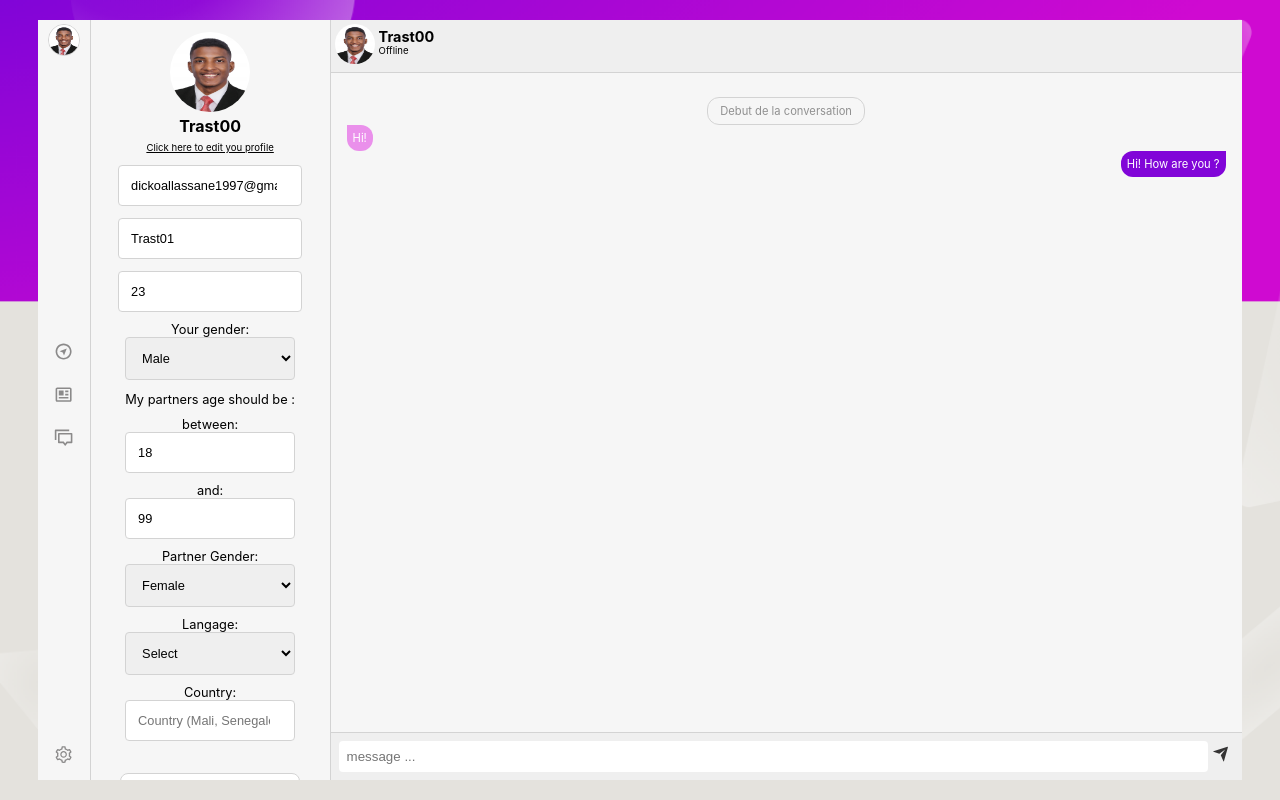
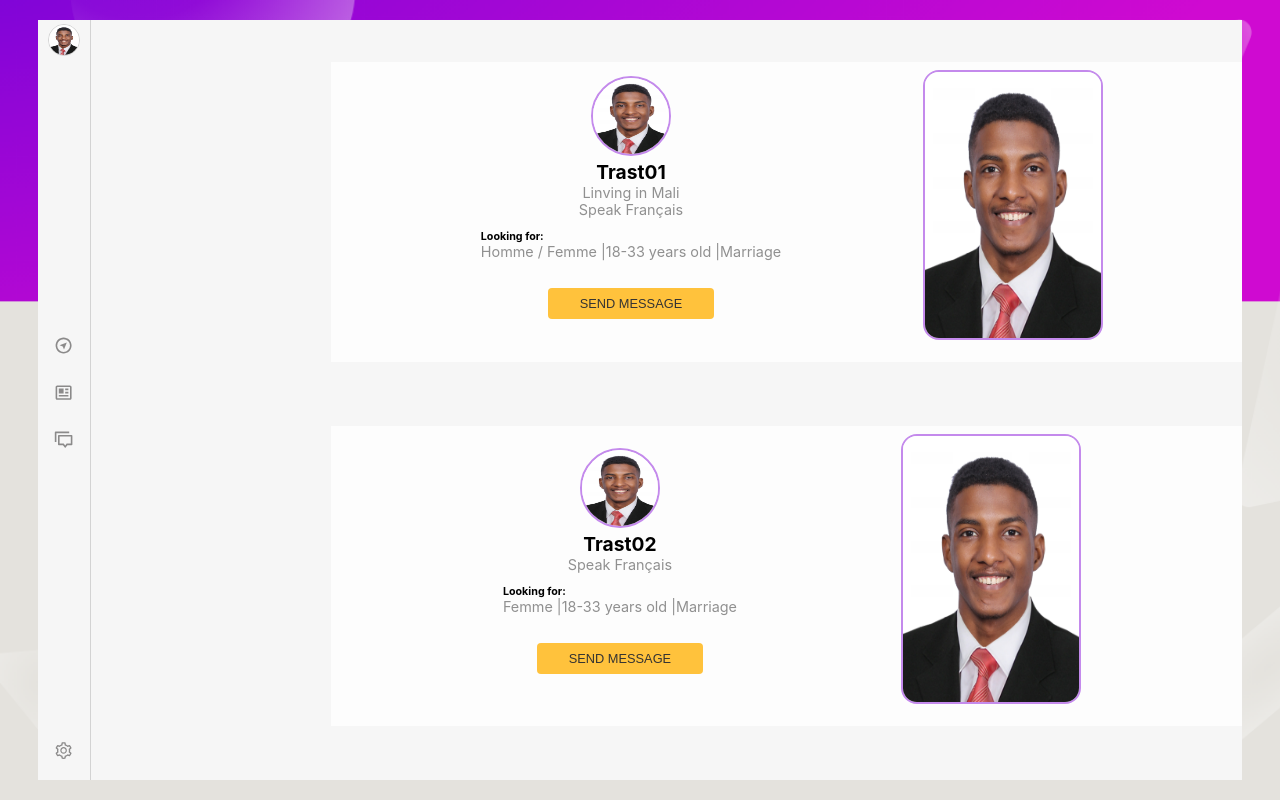
Before and after one commit to Trast00/Meet-Africans, a React (Create React App) app: page /dashboard in a window 1280 px wide. Built offline with nearby package versions, Linux system fonts and the light colour scheme.

Commit message:
Add navMain navigation feature

```diff
--- a/src/App.css
+++ b/src/App.css
@@ -77,6 +77,11 @@ a {
   color: var(--color-error);
 }
 
+.max-content {
+  width: 100%;
+  height: 100%;
+}
+
 .desktop-only {
   display: none;
 }
@@ -85,9 +90,16 @@ a {
   display: none;
 }
 
+.mobile-only {
+  display: block;
+}
+
 @media screen and (min-width:480px) {
   .desktop-only {
     display: block;
+  }
+  .mobile-only {
+    display: none;
   }
 }
 
--- a/src/App.js
+++ b/src/App.js
@@ -10,7 +10,7 @@ function App() {
       <Routes>
         <Route path='/' element={<Home />} />
         <Route path='/auth' element={<Auth />} />
-        <Route path='/dashboard' element={<Dashboard />} />
+        <Route path='/dashboard/*' element={<Dashboard />} />
       </Routes>
     </div>
   );
--- a/src/components/main/ListUsers/ListUsers.jsx
+++ b/src/components/main/ListUsers/ListUsers.jsx
@@ -6,9 +6,9 @@ import UserOverview from '../UserOverview/UserOverview'
 const ListUsers = () => {
 
   return (
-    <ul className='row no-styling list-users'>
+    <ul className='row no-styling flex-center list-users'>
       {listUsersTest.map(user => {
-        return <li key={user.idChat}>
+        return <li key={user.data.id}>
           <UserOverview user={user}/>
         </li>
       })}
--- a/src/components/main/NavMain/NavMain.jsx
+++ b/src/components/main/NavMain/NavMain.jsx
@@ -4,18 +4,29 @@ import { RiCompassDiscoverLine } from "react-icons/ri";
 import { RiDiscussLine } from "react-icons/ri";
 import { BiNews } from "react-icons/bi";
 import { AiOutlineSetting } from "react-icons/ai";
+import { NavLink } from 'react-router-dom';
 import './navMain.css'
 
 const NavMain = () => {
   return (
     <div className='flex-center row navMain'>
-      <img src={myProfile} alt="Your Profile" />
+      <NavLink to="/dashboard/profile">
+        <img src={myProfile} alt="Your Profile" />
+      </NavLink>
       <div className='flex-center row list-icons'>
-        <RiCompassDiscoverLine className='icons' />
-        <BiNews className='icons' />
-        <RiDiscussLine className='icons' />
+        <NavLink to="discover">
+          <RiCompassDiscoverLine className='icons' />
+        </NavLink>
+        <NavLink to="events">
+          <BiNews className='icons' />
+        </NavLink>
+        <NavLink to="chats">
+          <RiDiscussLine className='icons' />
+        </NavLink>
       </div>
-      <AiOutlineSetting className='icons' />
+      <NavLink to="setting">
+        <AiOutlineSetting className='icons' />
+      </NavLink>
     </div>
   )
 }
--- a/src/components/main/NavMain/navMain.css
+++ b/src/components/main/NavMain/navMain.css
@@ -23,6 +23,15 @@
   margin-right: 12px;
 }
 
+.navMain [aria-current="page"] .icons {
+  color: var(--color-pink);
+  transform: scale(1.2);
+}
+
+.navMain [aria-current="page"] img {
+  border: 2px solid var(--color-pink);
+}
+
 @media screen and (min-width:480px) {
   .navMain {
     flex-direction: column;
--- a/src/index.js
+++ b/src/index.js
@@ -3,12 +3,16 @@ import ReactDOM from 'react-dom/client';
 import './index.css';
 import App from './App';
 import { BrowserRouter } from 'react-router-dom';
+import { Provider } from 'react-redux';
+
 
 const root = ReactDOM.createRoot(document.getElementById('root'));
 root.render(
   <React.StrictMode>
+    {/*<Provider store={store}>*/}
       <BrowserRouter>
         <App />
       </BrowserRouter>
+    {/*</Provider>*/}
   </React.StrictMode>
 );
--- a/src/pages/Dashboard/Dashboard.jsx
+++ b/src/pages/Dashboard/Dashboard.jsx
@@ -1,4 +1,5 @@
 import React from 'react'
+import { useLocation } from 'react-router-dom'
 import ListChats from '../../components/main/ListChats/ListChats'
 import ListFriends from '../../components/main/ListFriends/ListFriends'
 import ListUsers from '../../components/main/ListUsers/ListUsers'
@@ -6,18 +7,40 @@ import NavMain from '../../components/main/NavMain/NavMain'
 import Profile from '../../components/main/Profile/Profile'
 import './dashboard.css'
 
+let defaultMidContent = (<ListUsers />)
 const Dashboard = () => {
+  const currentLocation = useLocation().pathname
+  if (currentLocation.includes("/dashboard/chats")) {
+    defaultMidContent = (<ListChats />)
+  }
+  if (currentLocation.includes("/dashboard/discover")){
+    defaultMidContent = (<ListUsers />)
+  }
+
   return (
     <div className='flex-center main'>
       <main className="column wrapper">
         <NavMain />
-        <div className='main-side'>
-          <Profile />
-          {/*<ListFriends />*/}
+        <div className='column main-side'>
+          {(currentLocation==="/dashboard/profile") && <Profile />}
+
+          {(currentLocation==="/dashboard/discover"
+            || currentLocation==="/dashboard/events"
+            || currentLocation==="/dashboard/chats")
+          && <ListFriends />}
+
+          {/* For mobile version there is no main-mid */}
+          {(currentLocation==="/dashboard/discover") && (
+            <div className='mobile-only'>
+              <ListUsers />
+            </div>
+          )}
         </div>
         <div className='desktop-only main-mid'>
-          {/* <ListUsers /> */}
-          <ListChats />
+          {(currentLocation==="/dashboard/discover")?  <ListUsers />
+          : (currentLocation==="/dashboard/chats")? <ListChats />
+          : defaultMidContent}
+
         </div>
       </main>
     </div>
--- a/src/pages/Dashboard/dashboard.css
+++ b/src/pages/Dashboard/dashboard.css
@@ -17,11 +17,16 @@
 
 .main-side {
   width: 100%;
-  height: 100%;
+  flex-direction: column-reverse;
 }
 
 .main-mid {
   flex: 1;
+}
+
+.mobile-only {
+  width: 100%;
+  height: 100%;
 }
 
 @media screen and (min-width:480px) {
--- /dev/null
+++ b/src/redux/configureStore.js
@@ -0,0 +1 @@
+import { configureStore } from '@reduxjs/toolkit';
```
Also changed, not shown: src/components/main/Setting/Setting.jsx (added, +9 -0 lines), src/redux/dashboard/dashboardReducer.js (added, +16 -0 lines), src/components/main/Setting/Setting.css (added).
